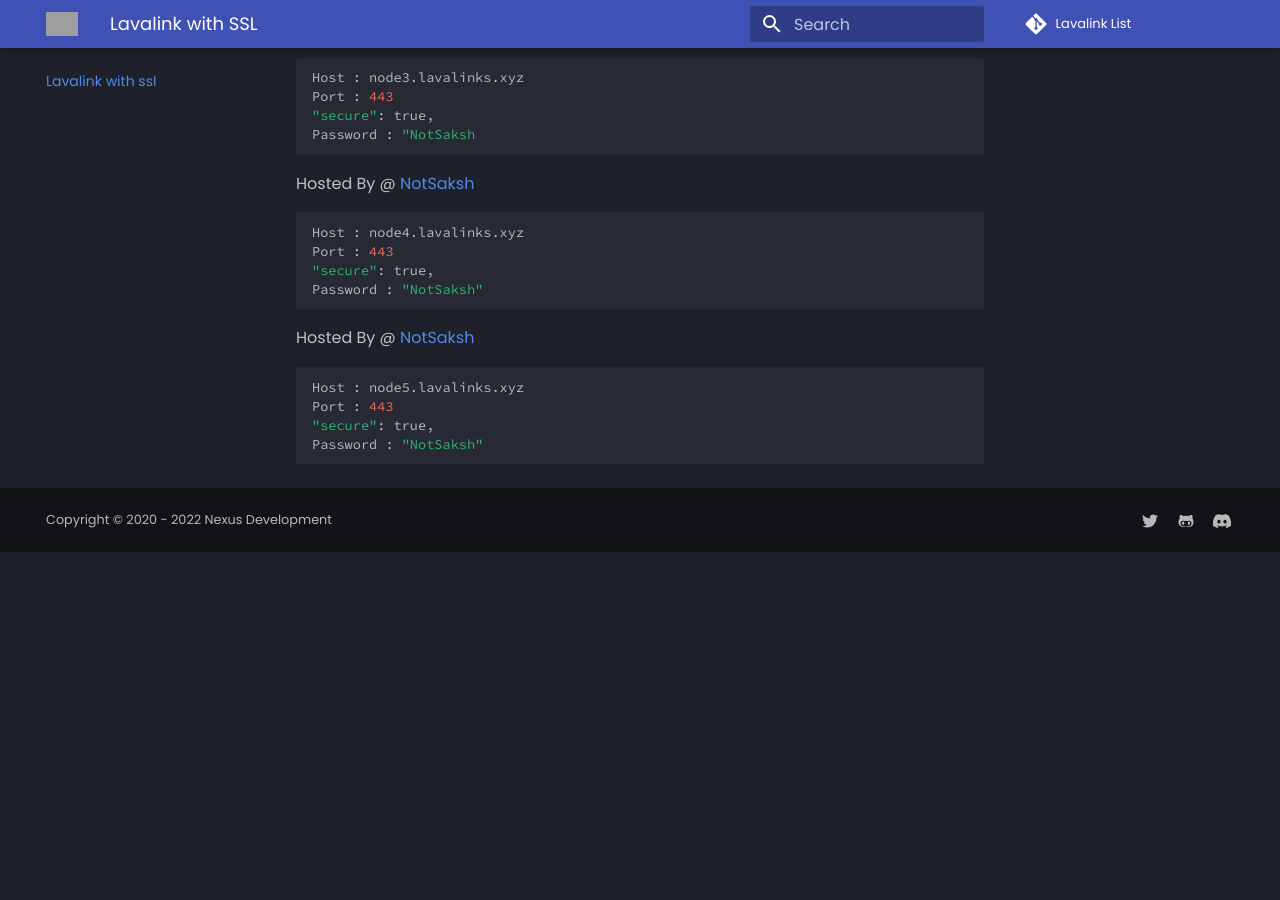
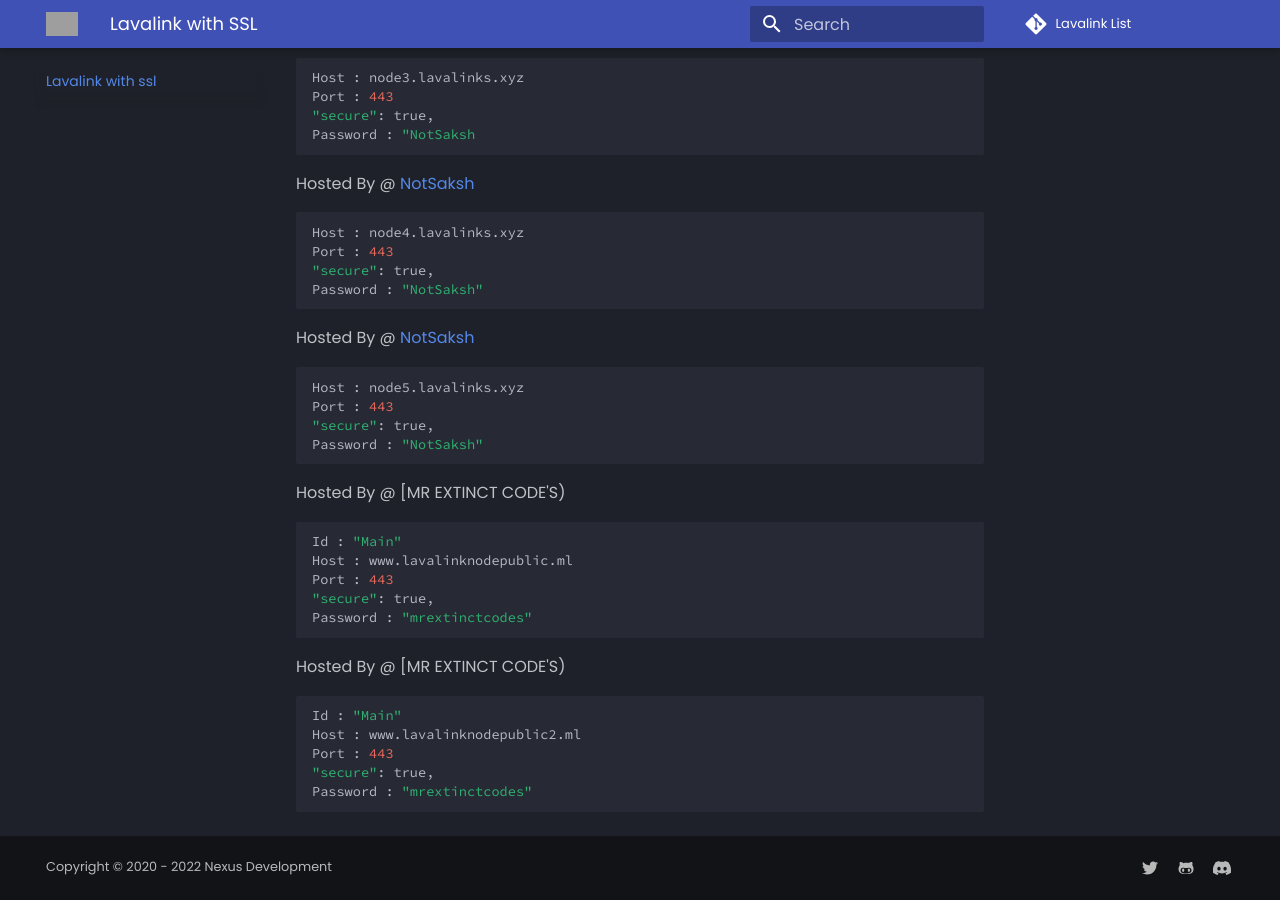
Before and after one commit to SakshL/Lavalinks, an MkDocs documentation site: the page built from docs/SSL/lavalink-with-ssl.md, in a window 1280 px wide and 900 px high, scrolled down 521 px. Built offline with MkDocs 1.6.1 and Material for MkDocs 9.7.7, drawn with Linux system fonts in a browser that asks for light colours; comment, search, counter and statistics services are not loaded; before the commit the page ends 1073 px from its top, so only the background shows below that; grey boxes are pictures that could not be loaded.

Commit message:
LavaLinks
New LavaLinks

````diff
--- a/docs/SSL/lavalink-with-ssl.md
+++ b/docs/SSL/lavalink-with-ssl.md
@@ -41,3 +41,19 @@ Port : 443
 "secure": true,
 Password : "NotSaksh"
 ```
+Hosted By @ [MR EXTINCT CODE'S)
+```bash
+Id : "Main"
+Host : www.lavalinknodepublic.ml
+Port : 443
+"secure": true,
+Password : "mrextinctcodes"
+```
+Hosted By @ [MR EXTINCT CODE'S)
+```bash
+Id : "Main"
+Host : www.lavalinknodepublic2.ml
+Port : 443
+"secure": true,
+Password : "mrextinctcodes"
+```
````
